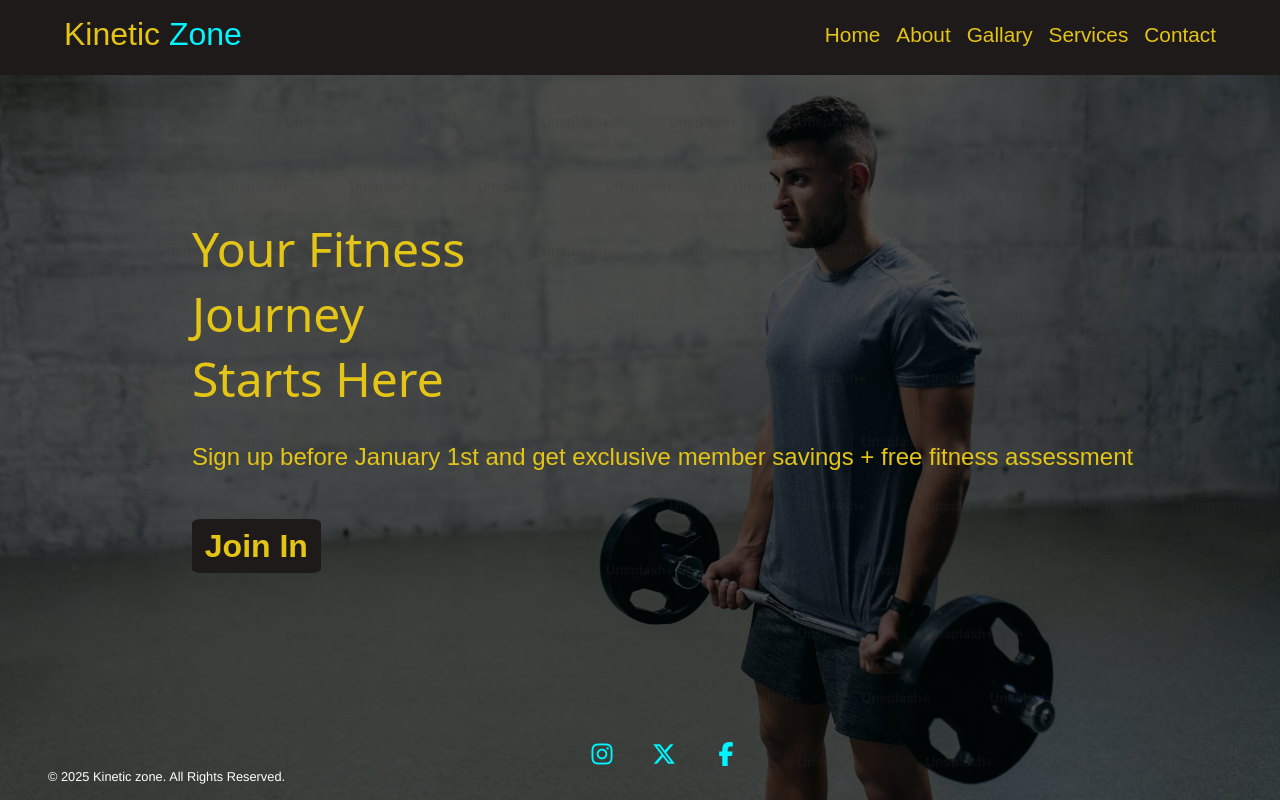
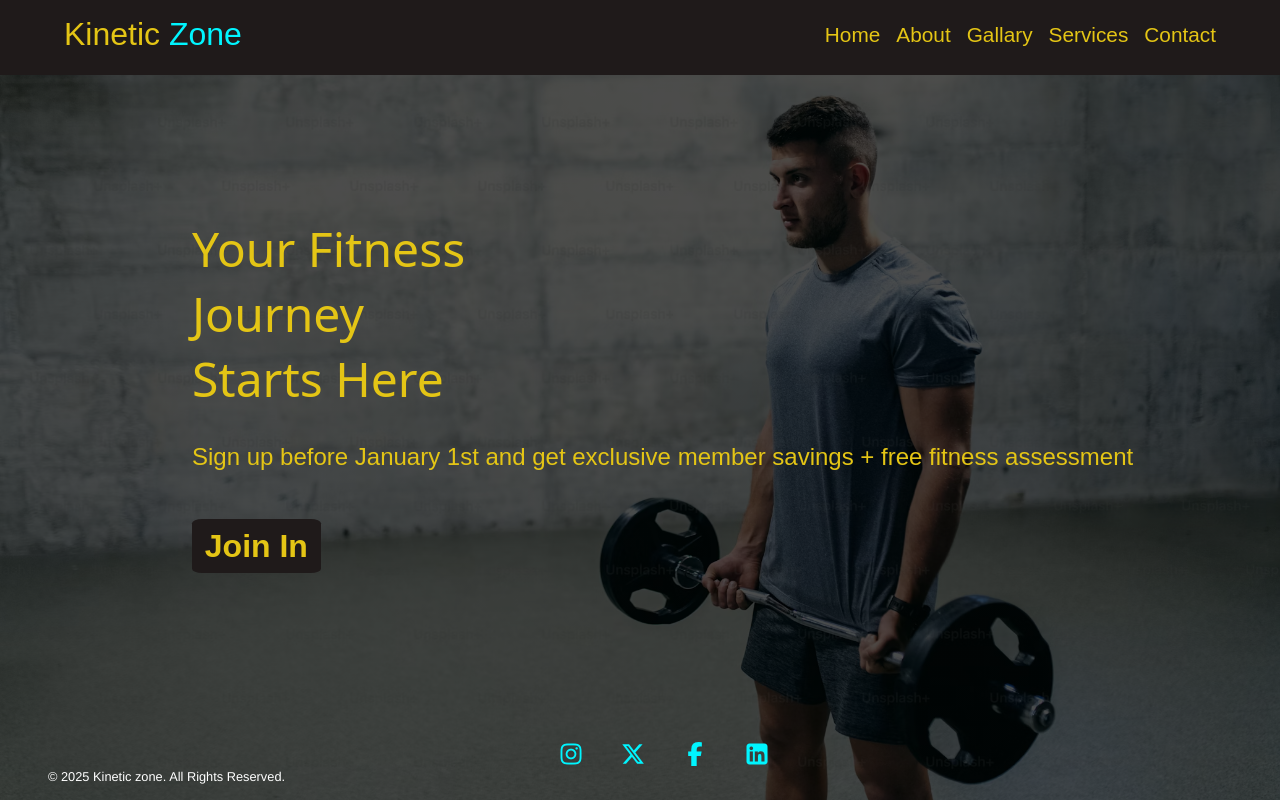
Before and after one commit to JDev2022/gym-website, a plain HTML site: page index.html in a window 1280 px wide. Drawn offline with Linux system fonts and the light colour scheme; a web font is replaced by a local one.

Commit message:
add inkedin icon to the footer

```diff
--- a/index.html
+++ b/index.html
@@ -71,6 +71,9 @@
           <li>
           <a href="https://en-gb.facebook.com/"><i class="fab fa-facebook-f"></i></a>
           </li>
+          <li>
+          <a href="https://gb.linkedin.com/"><i class="fa-brands fa-square-linkedin"></i></a>
+          </li>
         </ul>
 
     <p class="rights">© 2025 Kinetic zone. All Rights Reserved.</p>
```
